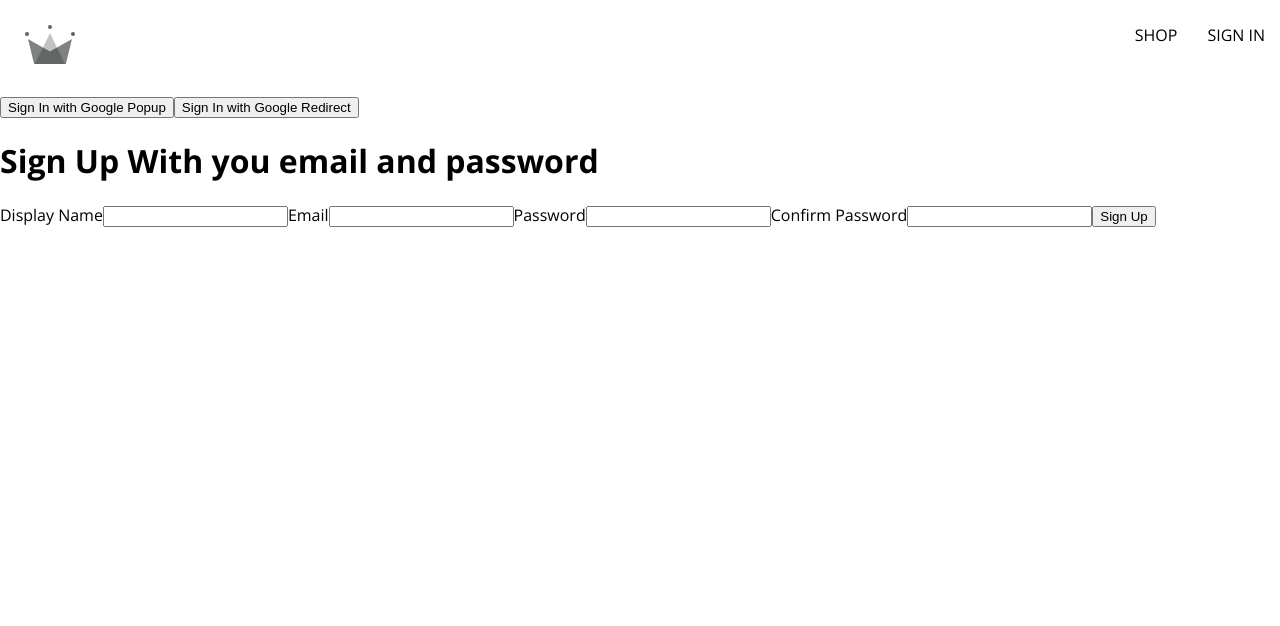
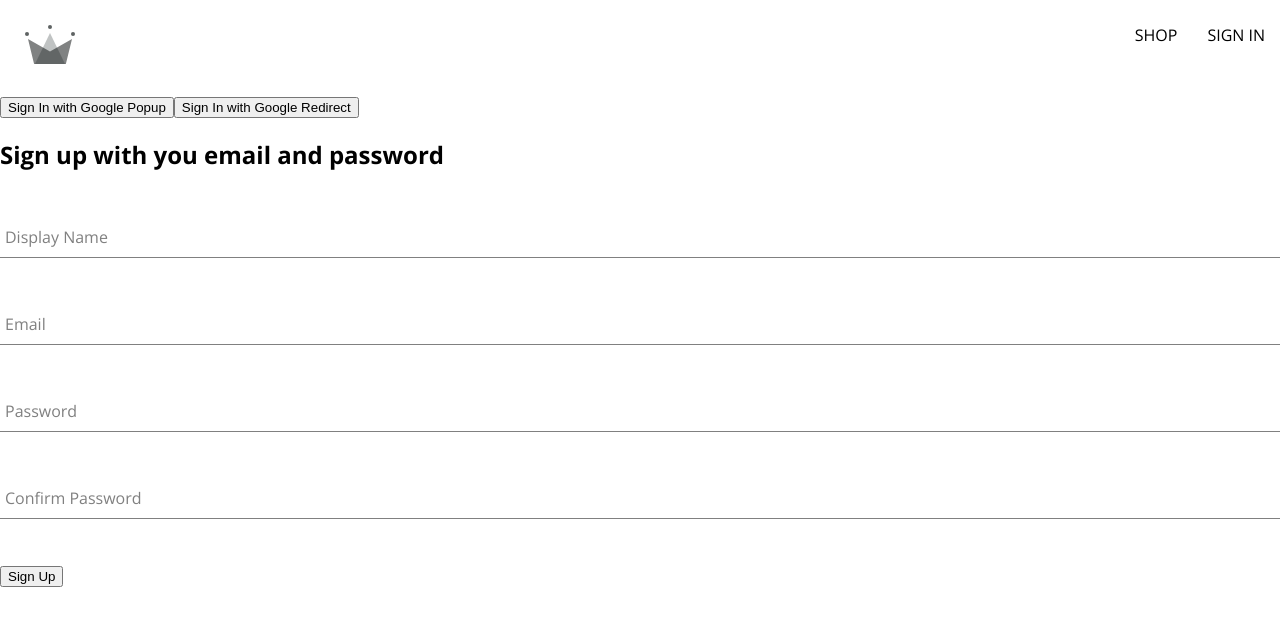
Before and after one commit to gus-pi/crwn-clothing, a React (Vite) app: page /sign-in in a window 1280 px wide. Shown: the top 626 px of the page. Built offline with nearby package versions, Linux system fonts and the light colour scheme.

Commit message:
add form input component

```diff
--- /dev/null
+++ b/src/components/form-input/form-input.components.tsx
@@ -0,0 +1,31 @@
+import './form-input.styles.scss';
+
+interface FormInputProps {
+  label: string;
+  inputOptions: {
+    type: string;
+    required: boolean;
+    onChange: (event: React.ChangeEvent<HTMLInputElement>) => void;
+    name: string;
+    value: string;
+  };
+}
+
+const FormInput = ({ label, inputOptions }: FormInputProps) => {
+  return (
+    <div className="group">
+      <input className="form-input" {...inputOptions} />
+      {label && (
+        <label
+          className={`${
+            inputOptions.value.length ? 'shrink' : ''
+          } form-input-label`}
+        >
+          {label}
+        </label>
+      )}
+    </div>
+  );
+};
+
+export default FormInput;
--- /dev/null
+++ b/src/components/form-input/form-input.styles.scss
@@ -0,0 +1,54 @@
+$sub-color: grey;
+$main-color: black;
+
+@mixin shrinkLabel {
+  top: -14px;
+  font-size: 12px;
+  color: $main-color;
+}
+
+.group {
+  position: relative;
+  margin: 45px 0;
+
+  .form-input {
+    background: none;
+    background-color: white;
+    color: $sub-color;
+    font-size: 18px;
+    padding: 10px 10px 10px 5px;
+    display: block;
+    width: 100%;
+    border: none;
+    border-radius: 0;
+    border-bottom: 1px solid $sub-color;
+    margin: 25px 0;
+
+    &:focus {
+      outline: none;
+    }
+
+    &:focus ~ .form-input-label {
+      @include shrinkLabel();
+    }
+  }
+
+  input[type='password'] {
+    letter-spacing: 0.3em;
+  }
+
+  .form-input-label {
+    color: $sub-color;
+    font-size: 16px;
+    font-weight: normal;
+    position: absolute;
+    pointer-events: none;
+    left: 5px;
+    top: 10px;
+    transition: 300ms ease all;
+
+    &.shrink {
+      @include shrinkLabel();
+    }
+  }
+}
--- a/src/components/sign-up-form/sign-up-form.component.tsx
+++ b/src/components/sign-up-form/sign-up-form.component.tsx
@@ -3,6 +3,7 @@
   createAuthUserWithEmailAndPassword,
   createUserDocumentFromAuth,
 } from '../../utils/firebase/firebase.utils';
+import FormInput from '../form-input/form-input.components';
 
 const defaultFormFields = {
   displayName: '',
@@ -56,39 +57,47 @@
 
   return (
     <div>
-      <h1>Sign Up With you email and password</h1>
+      <h2>Sign up with you email and password</h2>
       <form onSubmit={handleSubmit}>
-        <label htmlFor="">Display Name</label>
-        <input
-          type="text"
-          required
-          onChange={handleChange}
-          name="displayName"
-          value={displayName}
+        <FormInput
+          label="Display Name"
+          inputOptions={{
+            type: 'text',
+            required: true,
+            onChange: handleChange,
+            name: 'displayName',
+            value: displayName,
+          }}
         />
-        <label htmlFor="">Email</label>
-        <input
-          type="email"
-          required
-          onChange={handleChange}
-          name="email"
-          value={email}
+        <FormInput
+          label="Email"
+          inputOptions={{
+            type: 'email',
+            required: true,
+            onChange: handleChange,
+            name: 'email',
+            value: email,
+          }}
         />
-        <label htmlFor="">Password</label>
-        <input
-          type="password"
-          required
-          onChange={handleChange}
-          name="password"
-          value={password}
+        <FormInput
+          label="Password"
+          inputOptions={{
+            type: 'password',
+            required: true,
+            onChange: handleChange,
+            name: 'password',
+            value: password,
+          }}
         />
-        <label htmlFor="">Confirm Password</label>
-        <input
-          type="password"
-          required
-          onChange={handleChange}
-          name="confirmPassword"
-          value={confirmPassword}
+        <FormInput
+          label="Confirm Password"
+          inputOptions={{
+            type: 'password',
+            required: true,
+            onChange: handleChange,
+            name: 'confirmPassword',
+            value: confirmPassword,
+          }}
         />
         <button type="submit">Sign Up</button>
       </form>
```
